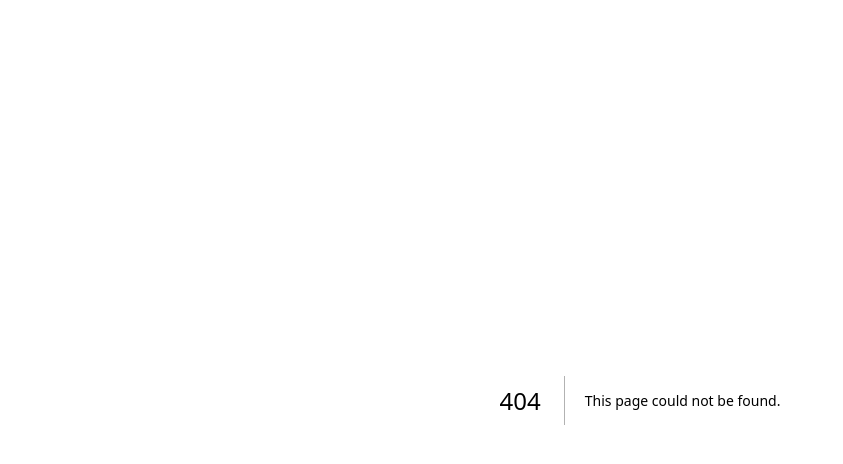
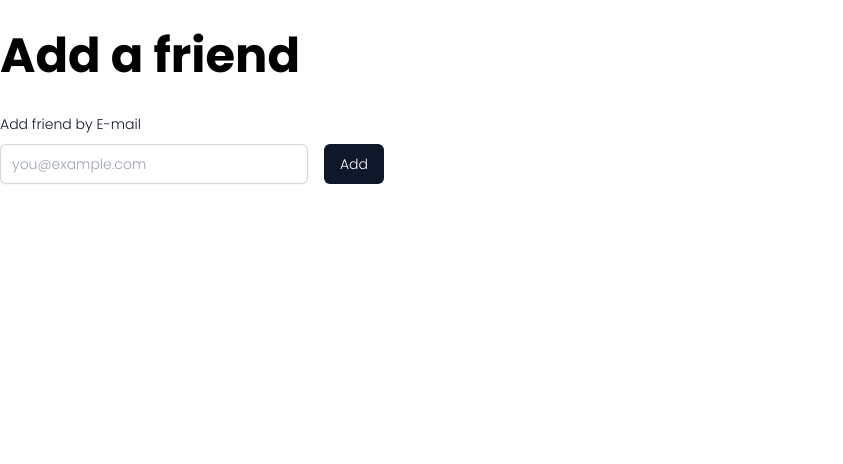
Before and after one commit to kofnet002/lovechat_2.0, a Next.js app: page /dashboard/add in a window 1280 px wide. Before the commit this address had no page. Shown: the top 464 px of the page, without its empty margins (0-843 px from the left). Built offline with nearby package versions, Linux system fonts and the light colour scheme.

Commit message:
+: Add friend request, user input email validation

```diff
--- a/src/app/login/page.tsx
+++ b/src/app/(auth)/login/page.tsx
@@ -1,7 +1,7 @@
 "use client";
 
 import { useState } from "react";
-import Button from "../components/ui/Button";
+import Button from "../../components/ui/Button";
 import { signIn } from "next-auth/react";
 import { toast } from "react-hot-toast";
 
--- /dev/null
+++ b/src/app/(dashboard)/dashboard/add/page.tsx
@@ -0,0 +1,13 @@
+import AddFriendButton from "@/app/components/AddFriendButton";
+import React from "react";
+
+const AddPage = () => {
+  return (
+    <main className="pt-8">
+      <h1 className="font-bold text-5xl mb-8">Add a friend</h1>
+      <AddFriendButton />
+    </main>
+  );
+};
+
+export default AddPage;
--- /dev/null
+++ b/src/app/(dashboard)/dashboard/page.tsx
@@ -0,0 +1,15 @@
+import { authOptions } from "@/lib/auth";
+import { getServerSession } from "next-auth";
+
+interface DashbaordProps {}
+
+const Dashbaord = async () => {
+  const session = await getServerSession(authOptions)
+  return (
+    <>
+      <pre>{JSON.stringify(session)}</pre>
+    </>
+  );
+};
+
+export default Dashbaord;
--- /dev/null
+++ b/src/app/api/friends/add/route.ts
@@ -0,0 +1,7 @@
+export async function POST(req: Request){
+    try {
+        const body = await req.json()
+    } catch (error) {
+
+    }
+}
--- /dev/null
+++ b/src/app/components/AddFriendButton.tsx
@@ -0,0 +1,79 @@
+"use client"
+
+import React, { useState } from "react";
+import Button from "./ui/Button";
+import { addFriendValidator } from "@/lib/validations/add-friend";
+import axios, { AxiosError } from "axios";
+import { z } from "zod";
+import { useForm } from "react-hook-form";
+import { zodResolver } from "@hookform/resolvers/zod";
+
+type FormData = z.infer<typeof addFriendValidator>;
+
+const AddFriendButton = () => {
+  const [showSuccessSate, setShowSuccessSate] = useState<boolean>(false);
+
+  const {
+    register,
+    handleSubmit,
+    setError,
+    formState: { errors },
+  } = useForm<FormData>({
+    resolver: zodResolver(addFriendValidator),
+  });
+
+  const addFriend = async (email: string) => {
+    try {
+      const validatedEmail = addFriendValidator.parse({ email });
+
+      await axios.post("/api/friends/add", {
+        email: validatedEmail,
+      });
+
+      setShowSuccessSate(true);
+    } catch (error) {
+      if (error instanceof z.ZodError) {
+        setError("email", { message: error.message });
+        return;
+      }
+
+      if (error instanceof AxiosError) {
+        setError("email", { message: error.response?.data });
+        return;
+      }
+
+      setError("email", { message: "Something went wrong!" });
+    }
+  };
+
+  const onSumbit = (data: FormData) => {
+    addFriend(data.email);
+  };
+
+  return (
+    <form onSubmit={handleSubmit(onSumbit)} className="max-w-sm">
+      <label
+        htmlFor="email"
+        className="block text-sm font-medium leading-6 text-gray-900"
+      >
+        Add friend by E-mail
+      </label>
+
+      <div className="mt-2 flex gap-4">
+        <input
+          {...register("email")}
+          type="text"
+          className="block w-full rounded-md border-0 py-1.5 text-gray-900 shadow-sm ring-1 ring-inset ring-gray-300 placeholder:text-gray-400 focus:ring-2 focus:ring-inset focus:ring-indigo-600 sm:text-sm sm:leading-6"
+          placeholder="you@example.com"
+        />
+        <Button>Add</Button>
+      </div>
+      <p className="mt-1 text-sm text-red-600">{errors.email?.message}</p>
+      {showSuccessSate ? (
+        <p className="mt-1 text-sm text-green-600">Friend request sent!</p>
+      ) : null}
+    </form>
+  );
+};
+
+export default AddFriendButton;
--- a/src/app/dashboard/page.tsx
+++ /dev/null
@@ -1,11 +0,0 @@
-interface DashbaordProps {}
-
-const Dashbaord: React.FC<DashbaordProps> = () => {
-  return (
-    <>
-      <h1>Dashboard</h1>
-    </>
-  );
-};
-
-export default Dashbaord;
--- a/src/app/layout.tsx
+++ b/src/app/layout.tsx
@@ -1,4 +1,4 @@
-import Providers from "./components/ui/Providers";
+import Providers from "./components/Providers";
 import "./globals.css";
 import { Poppins } from "next/font/google";
 
--- /dev/null
+++ b/src/lib/validations/add-friend.ts
@@ -0,0 +1,5 @@
+import { z } from "zod";
+
+export const addFriendValidator = z.object({
+    email: z.string().email()
+})
--- a/tailwind.config.js
+++ b/tailwind.config.js
@@ -14,5 +14,5 @@ module.exports = {
       },
     },
   },
-  plugins: [],
+  plugins: [require('@tailwindcss/forms')],
 }
```
Also changed, not shown: package.json (+6 -1 lines), src/app/components/Providers.tsx (renamed from src/app/components/ui/Providers.tsx), 1 other file (tests, documents, lock files or other folders).
